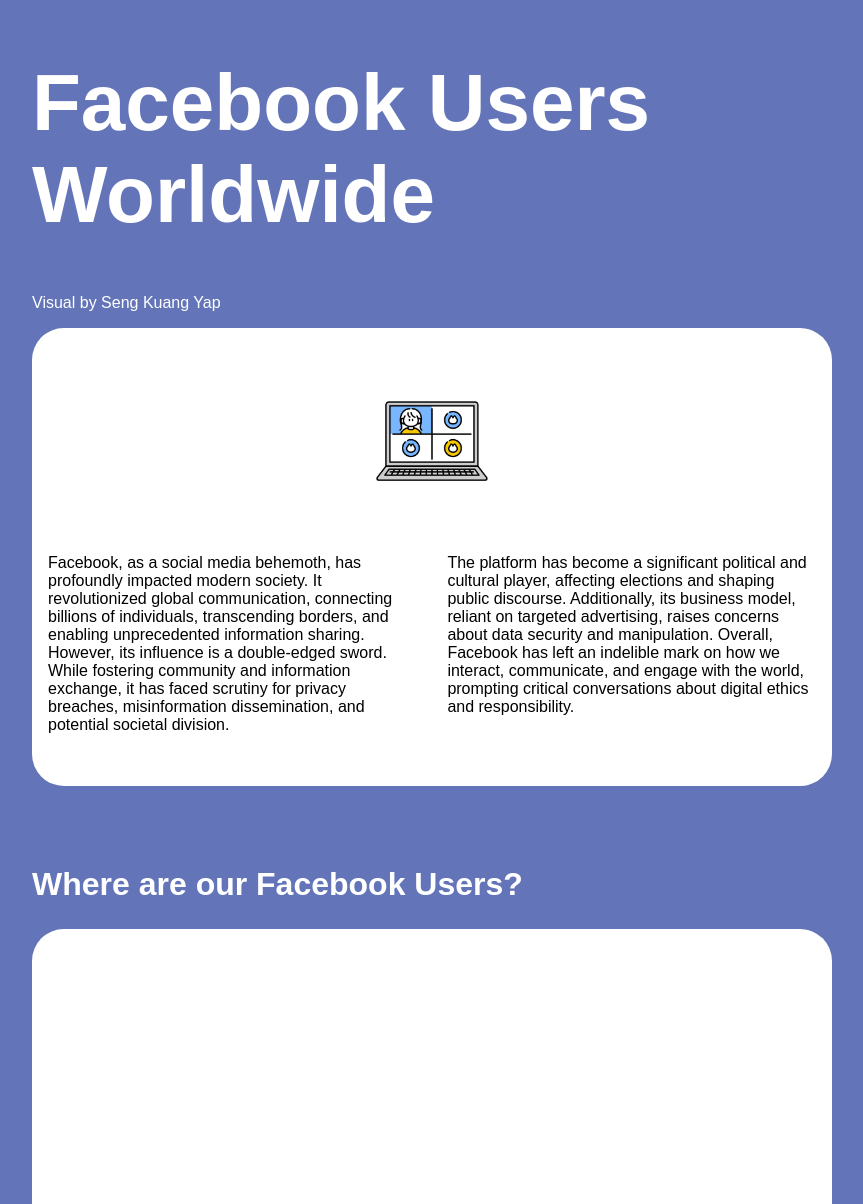
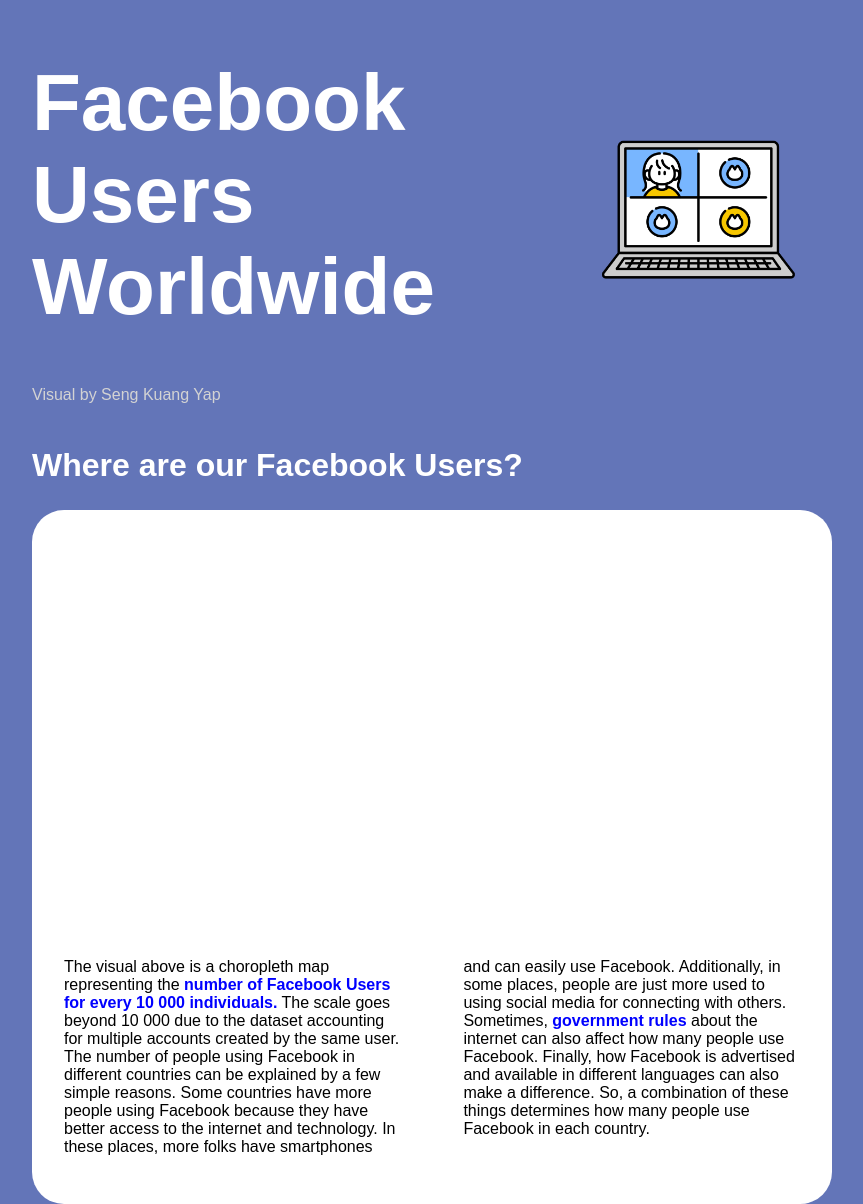
Before and after one commit to YapSengKuang/FIT3179Assignment2, a plain HTML site: page index.html in a window 1280 px wide. Shown: the part 17-1221 px from the top of the page, without its empty margins (208-1071 px from the left). Drawn offline with Linux system fonts and the light colour scheme; a script that the page names is missing.

Commit message:
added text and more css

```diff
--- a/css/index.css
+++ b/css/index.css
@@ -16,24 +16,45 @@ h1{
     font-size: 5rem;
 }
 
-/* Image Styles */
+/* Image Styles
 img {
     max-width: 20%;
     height: auto;
     display: block;
     margin: 20px auto;
+} */
+
+.title-container {
+    display: flex;
+    align-items: center;
 }
 
+.title-container-left {
+    flex: 2; /* Takes up 2 times the space of title-container-right */
+}
+
+.title-container-right {
+    flex: 1;
+}
+
+.title-container-right img {
+    max-width: 100%;
+    max-height: 100%;
+    object-fit: contain;
+}
+
+
 /* Text Container Styles */
-.image-text-container, .map-text-container, .barchart-container {
+.image-text-container, .map-text-container, .bar-text-container, .interactive-text-container{
     display: flex;
     justify-content: space-between;
-    margin-bottom: 20px;
 }
 
-.image-text-container p, .map-text-container p{
+
+.image-text-container p, .map-text-container p, .bar-text-right p, .interactive-text-container p{
     width: 48%;
     box-sizing: border-box;
+    padding: 1em;
 }
 
 /* Map Styles */
@@ -43,14 +64,10 @@ img {
 }
 
 .intro{
-    color: white;
+    color: lightgray;
 }
 
-/* Bar Chart Styles */
-#barchart1 {
-    height: 300px;
 
-}
 
 .container {
     background-color: white;
@@ -58,3 +75,8 @@ img {
     padding: 1em;
     margin-bottom: 5em;
 }
+
+.blue{
+    color: blue;
+    font-weight: bold;
+}
--- a/index.html
+++ b/index.html
@@ -9,23 +9,18 @@
 </head>
 <body>
 
+  <div class="title-container">
+    <div class="title-container-left">
       <h1>Facebook Users Worldwide</h1>
       <p class="intro">
         Visual by Seng Kuang Yap
       </p>
+    </div>
 
-  <div class="container">
+    <div class="title-container-right">
       <img src="data/computerImage.png" alt="Meeting" srcset="">
-    <div class="image-text-container">
-      <p class="image-text-left">Facebook, as a social media behemoth, has profoundly impacted modern society. It revolutionized global communication, connecting billions of individuals, transcending borders, and enabling unprecedented information sharing. However, its influence is a double-edged sword. While fostering community and information exchange, it has faced scrutiny for privacy breaches, misinformation dissemination, and potential societal division.
-      </p>
-      <p class="image-text-right">
-        The platform has become a significant political and cultural player, affecting elections and shaping public discourse. Additionally, its business model, reliant on targeted advertising, raises concerns about data security and manipulation. Overall, Facebook has left an indelible mark on how we interact, communicate, and engage with the world, prompting critical conversations about digital ethics and responsibility.
-      </p>
     </div>
   </div>
-
-
 
   <h2>Where are our Facebook Users?</h2>
 
@@ -33,38 +28,55 @@
     <div id="map"></div>
     <div class="map-text-container">
       <p class="map-text-left">
-        The Visual on the left is a choropleth map representing the number of Facebook Users for every 10 000 individuals.The number of people using Facebook in different countries can be explained by a few simple reasons. Some countries have more people using Facebook because they have better access to the internet and technology. In these places, more folks have smartphones and can easily use Facebook.</p>
+        The visual above is a choropleth map representing the <span class="blue">number of Facebook Users for every 10 000 individuals.</span>
+        The scale goes beyond 10 000 due to the dataset accounting for multiple accounts created by the same user.
+        The number of people using Facebook in different countries can be explained by a few simple reasons.
+        Some countries have more people using Facebook because they have better access to the internet and technology.
+        In these places, more folks have smartphones
+        </p>
       <p class="map-text-right">
-        Additionally, in some places, people are just more used to using social media for connecting with others. Sometimes, government rules about the internet can also affect how many people use Facebook. Finally, how Facebook is advertised and available in different languages can also make a difference. So, a combination of these things determines how many people use Facebook in each country.</p>
+        and can easily use Facebook.
+        Additionally, in some places, people are just more used to using social media for connecting with others.
+         Sometimes, <span class="blue">government rules</span> about the internet can also affect how many people use Facebook. Finally, how Facebook
+          is advertised and available in different languages can also make a difference. So, a combination of these things
+          determines how many people use Facebook in each country.</p>
     </div>
   </div>
 
   <h2>Which countries have the top amount of Facebook Users?</h2>
   <div class="container">
-    <div class = "barchart-container">
+
+
+      <div class="map-text-container">
         <div id="barchart1"></div>
-      <div>
-        <p>
-          The visual on the left showcases the top 11 countries that have the highest user to population ratios for Facebook. It is notable that countries such as the United States of America and Australia are not part of the top 11, perhaps due to the decrease in popularity in use of Facebook.
-
+        <p class="map-text-right">
+          The visual on the left shows the countries that have the top amount of Facebook users, per 10 000 individuals.
+          What is quite interesting is that Australia, and the United States of America is <span class="blue">not part of the top 10 </span>, despite being a developed country. This could be due to the perception
+          of Facebook in these countries, being intrusive and being for the older generation.
         </p>
       </div>
-    </div>
+
+
+
   </div>
 
 
 
   <h2>Internet Access Accross the years</h2>
   <div class="container">
-    <div class="interactive-container">
     <div id="interactive"></div>
-      <div>
-        <p>
-          Lorem ipsum dolor sit amet, consectetur adipisicing elit. Libero voluptate, laudantium vero laborum quidem, maiores architecto quae quia ducimus labore officiis corporis! Aut sit porro totam quae placeat est fugiat!
+
+    <div class="interactive-text-container">
+        <p class="interactive-text-left">
+          The visual above is an interactive choropleth map showing the <span class="blue">percentage of internet users</span> in each country. As expected, the typical developing countries, such as
+          Australia, the majority of Europe and the United States of America, have a relatively high percentage of internet users compared to the rest of the world, for all years.
+
+        </p>
+        <p class="interactive-text-right">
+          The visual, when in the year 2018 has some resemblance to the map showing the number of Facebook users per capita Worldwide. This could be a correlation between having
+          access to internet and the number of Facebook users.
         </p>
     </div>
-  </div>
-
   </div>
 
 
```
Lines whose indentation alone changed are shown as unchanged.
